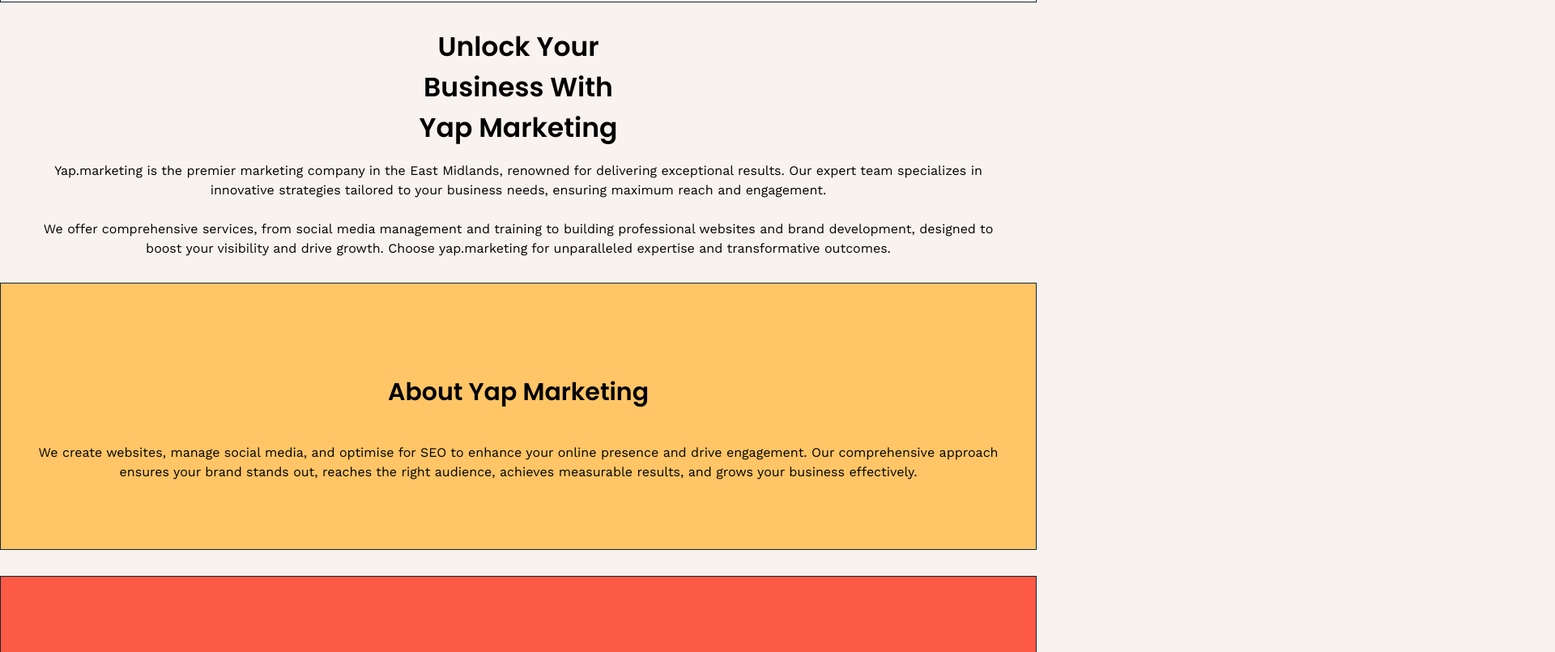
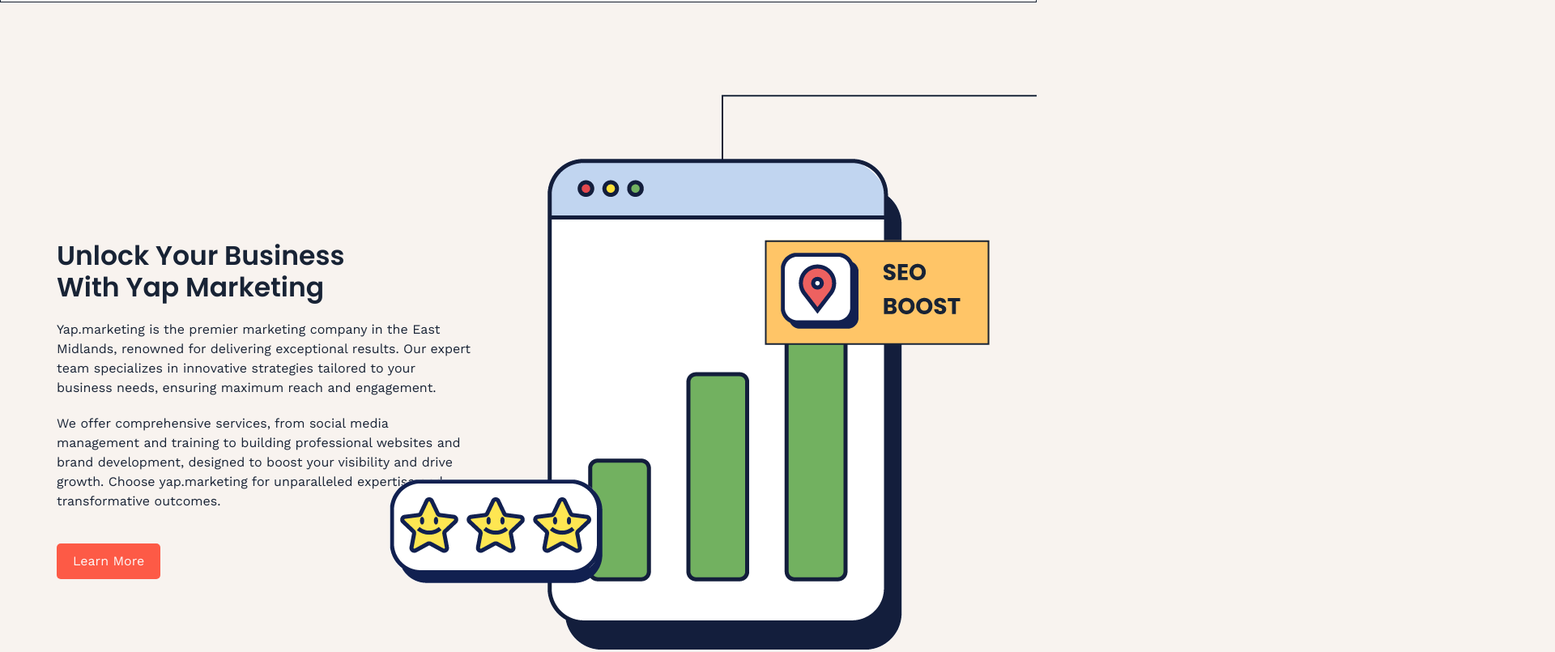
Before and after one commit to mr-aust1n/milestone-project-one, a plain HTML site: page index.html in a window 1280 px wide. Shown: the part 195-1000 px from the top of the page at 81% size, 1920 px wide, since content can reach past the window. Drawn offline with nearby package versions, Linux system fonts and the light colour scheme.

Commit message:
Broken the sections but sorted the hero

```diff
--- a/assets/styles.css
+++ b/assets/styles.css
@@ -346,27 +346,113 @@ section {
     padding: 30px;
     display: flex;
     justify-content: center;
-    flex-direction: column;
+    align-items: center;
+    text-align: left;
 }
 
+/* Hero Section Start*/
+
 #home {
-    text-align: center;
+    display: flex;
+    flex-direction: column;
+    justify-content: center;
+    align-items: flex-start;
+    max-width: 1200px;
+    margin: 0 auto;
+    text-align: left;
 }
 
 #home h1 {
     font-family: var(--ff-primary);
     font-weight: var(--fw-bold);
     font-size: var(--fs-h1);
-    line-height: 50px;
-    max-width: 258PX;
-    margin: 0 auto;
+    line-height: 1.2;
+    margin-bottom: 20px;
+    color: var(--color-black-mid);
 }
 
-/* @media (min-width: 768px) {
-    #home h1 {
-        max-width: 1458PX;
+#home p {
+    font-family: var(--ff-secondary);
+    font-size: var(--fs-p);
+    margin-bottom: 20px;
+    color: var(--color-black-mid);
+}
+
+.hero-image {
+    max-width: 100%;
+    height: auto;
+}
+
+.hero-container {
+    display: flex;
+    justify-content: space-between;
+    align-items: center;
+    width: 100%;
+
+}
+
+.hero-content {
+    max-width: 50%;
+}
+
+/* .hero-graphic {
+    display: none;
+} */
+
+.learn-more-button {
+    background-color: var(--color-red);
+    color: var(--color-bgcolor-lighter);
+    font-family: var(--ff-secondary);
+    font-size: var(--fs-p);
+    padding: 10px 20px;
+    border: none;
+    border-radius: 5px;
+    cursor: pointer;
+    text-decoration: none;
+    display: inline-block;
+    margin-top: 20px;
+}
+
+.learn-more-button:hover {
+    background-color: var(--color-yellow);
+    color: var(--color-black-mid);
+}
+
+@media (min-width: 768px) {
+    #home {
+        flex-direction: row;
+        justify-content: space-between;
+        align-items: center;
+        text-align: left;
+        min-height: 670px;
     }
-} */
+
+    .hero-content {
+        max-width: 45%;
+    }
+}
+
+@media (min-width: 1201px) {
+    #home {
+        min-height: 977px;
+    }
+
+    .hero-graphic {
+        max-width: 50%;
+        text-align: right;
+        /* position: absolute; */
+    }
+
+    .hero-graphic img {
+        max-width: 100%;
+        height: auto;
+        position: absolute;
+        right: 0px;
+        top: 312px;
+    }
+}
+
+/* Hero Section end*/
 
 
 p {
@@ -381,6 +467,9 @@ p {
     border: var(--color-black-mid) 1px solid;
 
 }
+
+
+
 
 #about h2,
 #social-media h2,
@@ -410,7 +499,6 @@ p {
     font-weight: var(--fw-h3);
 }
 
-
 .academy-background {
     position: relative;
     left: 50%;
@@ -437,6 +525,8 @@ p {
     margin-top: 32px;
     padding-bottom: 80px;
 }
+
+
 
 
 
--- a/index.html
+++ b/index.html
@@ -68,20 +68,36 @@
 
 
     <main>
-        <section id="home">
-            <h1>Unlock Your Business With
-                Yap Marketing</h1>
-            <p>Yap.marketing is the premier marketing company in the East Midlands, renowned for delivering exceptional
-                results. Our
-                expert team specializes in innovative strategies tailored to your business needs, ensuring maximum reach
-                and engagement.<br><br>
+        <main>
+            <main>
+                <section id="home">
+                    <div class="hero-container">
+                        <div class="hero-content">
+                            <h1>Unlock Your Business With Yap Marketing</h1>
+                            <p>Yap.marketing is the premier marketing company in the East Midlands, renowned for
+                                delivering exceptional
+                                results. Our expert team specializes in innovative strategies tailored to your business
+                                needs, ensuring
+                                maximum reach and engagement.</p>
+                            <p>We offer comprehensive services, from social media management and training to building
+                                professional
+                                websites and brand development, designed to boost your visibility and drive growth.
+                                Choose yap.marketing
+                                for unparalleled expertise and transformative outcomes.</p>
+                            <a href="#" class="learn-more-button">Learn More</a>
+                        </div>
+                        <div class="hero-graphic">
+                            <img src="assets/images/Header.png" alt="Yap Marketing Graphic">
+                        </div>
+                    </div>
+                </section>
+                <!-- Rest of your sections here -->
+            </main>
 
-                We offer comprehensive services, from social media management and training to building professional
-                websites and brand
-                development, designed to boost your visibility and drive growth. Choose yap.marketing for unparalleled
-                expertise and
-                transformative outcomes.</p>
-        </section>
+
+        </main>
+
+
         <section id="about">
             <h2>About Yap Marketing</h2>
             <p>We create websites, manage social media, and optimise for SEO to enhance your online presence and drive
```
Also changed, not shown: assets/images/Header.png (added), assets/images/Header.svg (added), 2 other files.
